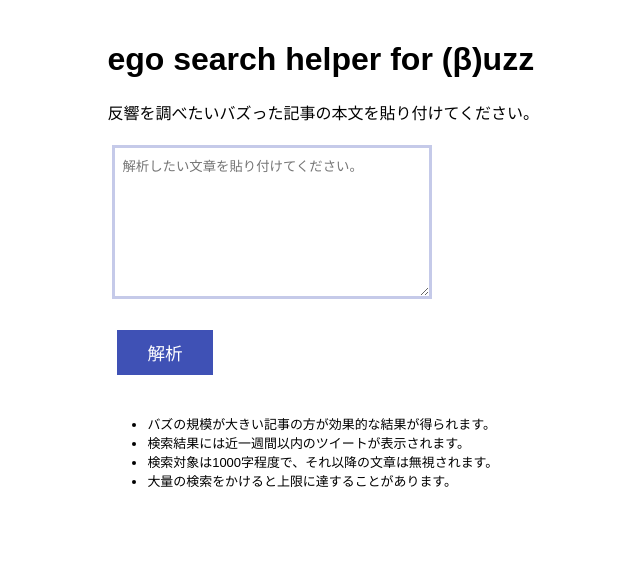
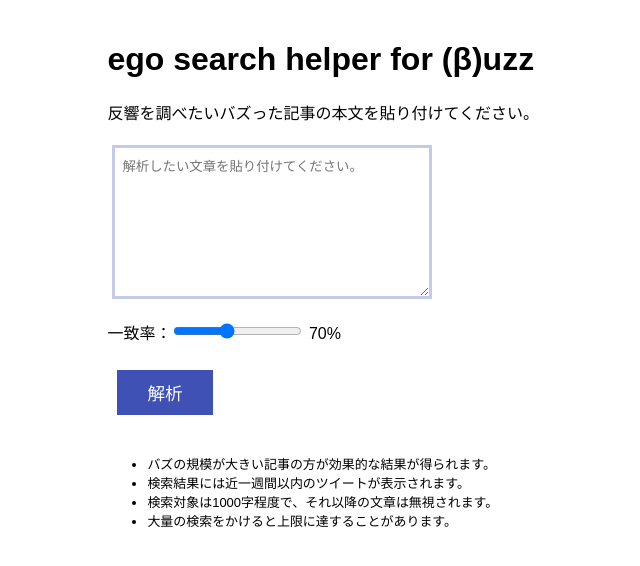
Before and after one commit to kazux2/esh4buzz, a Flask app: page /search in a window 1280 px wide. Shown: the top 566 px of the page, without its empty margins (219-859 px from the left). Run offline with Flask 2, Linux system fonts and the light colour scheme; parts of the project's set-up code (start-up, migrations or seed data) failed here and were passed over.

Commit message:
Added input range in view

```diff
--- a/router.py
+++ b/router.py
@@ -103,8 +103,10 @@ def search():
 @app.route("/result", methods=['post'])
 def result():
     if request.method == 'POST':
-
+        print(request.values)
         query = request.form["target_text"]
+        ud_rate = request.form["ud_rate"]
+        print(ud_rate)
 
         txt_seg = TextSegmentation()
         r_dict           = txt_seg.segment_text(query, 99)       # query, limit
--- a/templates/search.html
+++ b/templates/search.html
@@ -12,6 +12,10 @@
             <h1>ego search helper for (β)uzz</h1>
             <p>反響を調べたいバズった記事の本文を貼り付けてください。</p>
             <textarea class="input-form" name="target_text" maxlength="10000" placeholder="解析したい文章を貼り付けてください。"></textarea>
+
+            <p>一致率：<input type="range" name="ud_rate" value="70" min="50" max="100" step="1" oninput="document.getElementById('output1').value=this.value">
+                <output id="output1">70</output>%</p>
+
             <p><input type="submit" id="search" value="解析"></p>
          </form>
     </div>
```
